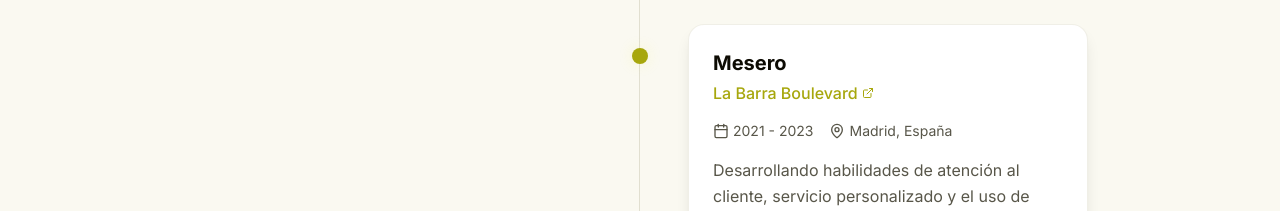
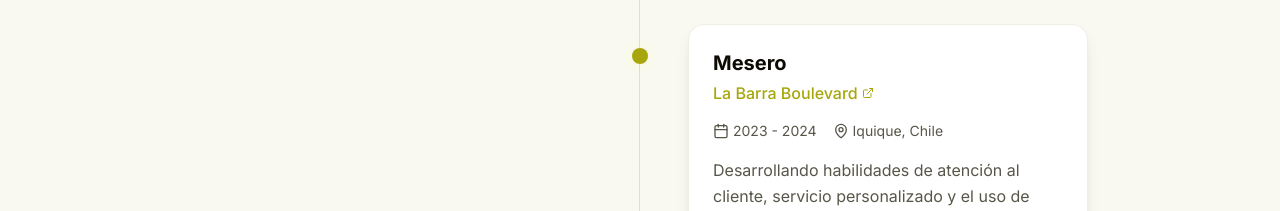
Before and after one commit to MartinsDiego17/portfolio2, a Next.js app: page / in a window 1280 px wide. Shown: the part 2940-3151 px from the top of the page. Built offline with nearby package versions, Linux system fonts and the light colour scheme; no server answers.

Commit message:
modify location experience

```diff
--- a/components/portfolio/experience.tsx
+++ b/components/portfolio/experience.tsx
@@ -30,8 +30,8 @@ const experiences: Experience[] = [
     id: 2,
     title: "Mesero",
     company: "La Barra Boulevard",
-    location: "Madrid, España",
-    period: "2021 - 2023",
+    location: "Iquique, Chile",
+    period: "2023 - 2024",
     description: "Desarrollando habilidades de atención al cliente, servicio personalizado y el uso de software de gestión de restaurantes (POS).",
     technologies: ["Servicio al cliente", "Trabajo en equipo"],
     link: "https://www.instagram.com/labarraboulevard/"
```
